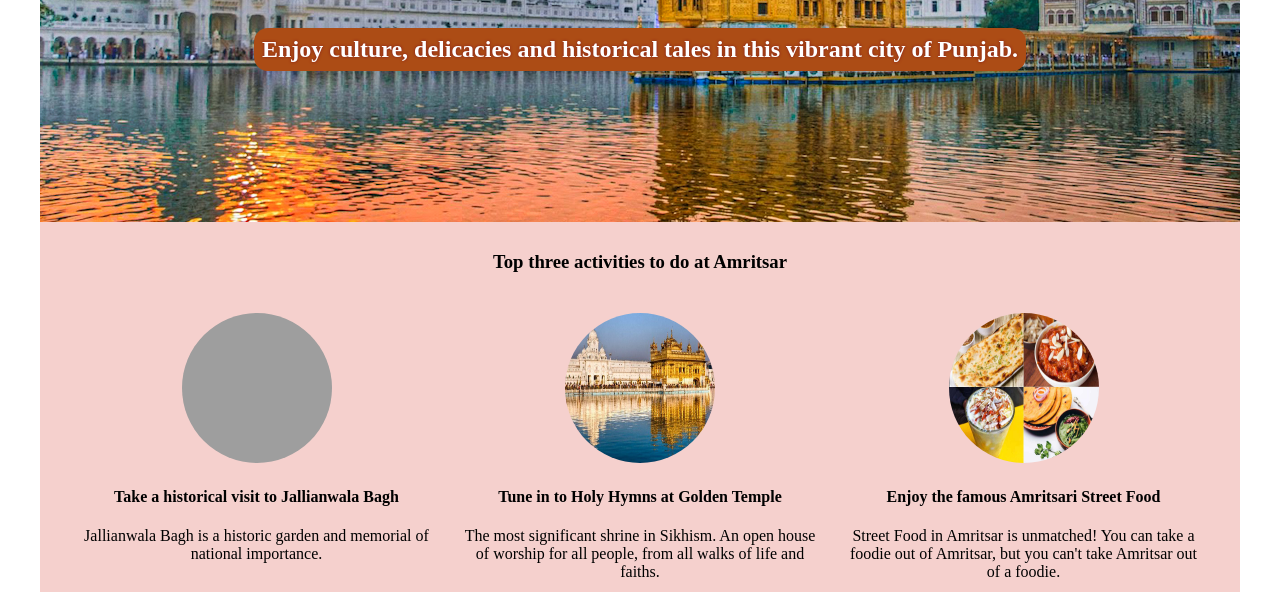
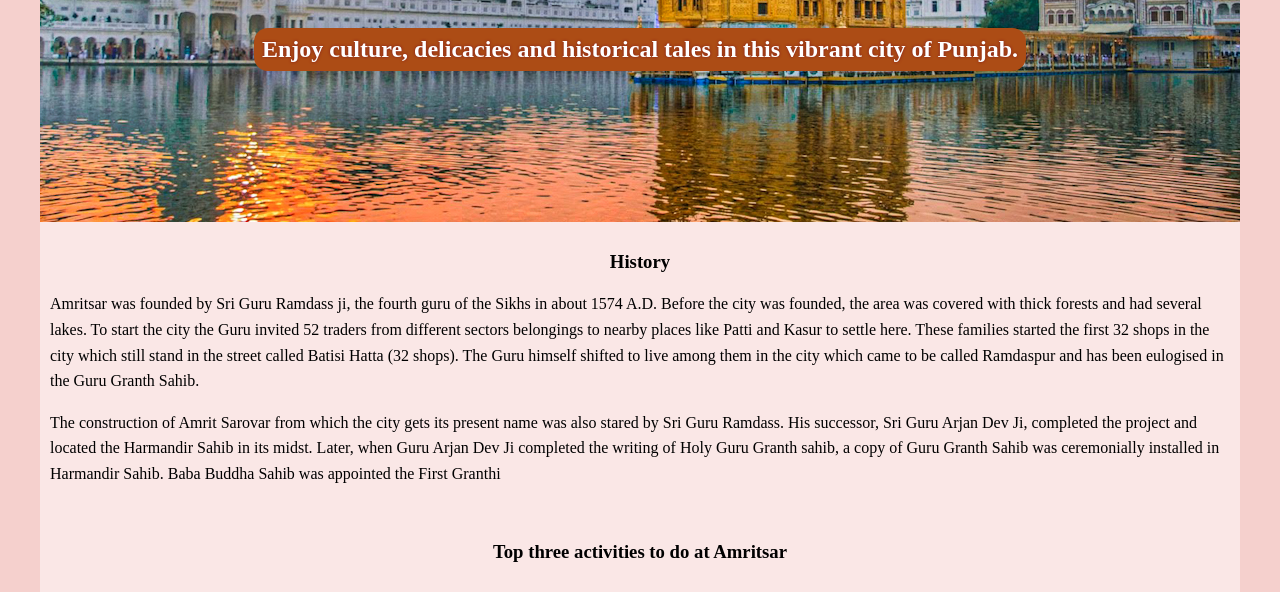
Before and after one commit to hennasingh/Hometown-Homepage, a plain HTML site: page index.html in a window 1280 px wide. Shown: the part 208-800 px from the top of the page. Drawn offline with Linux system fonts and the light colour scheme; grey boxes are pictures that could not be loaded.

Commit message:
added history section , body background and text alignment

```diff
--- a/index.html
+++ b/index.html
@@ -11,6 +11,32 @@
                 <h1 id="hero-title">Visit Amritsar</h1>
                 <h2 id="hero-subtitle">Enjoy culture, delicacies and historical tales in this vibrant city of Punjab.</h2>
             </div>
+
+            <!-- Hometown History -->
+            <div id="history-layout">
+                <h3>History</h3>
+                <p class="history">
+                    Amritsar was founded by Sri Guru Ramdass ji, the fourth guru of the Sikhs in about 1574 A.D.
+                    Before the city was founded, the area was covered with thick forests and had several lakes.
+                    To start the city the Guru invited 52 traders from different sectors belongings to nearby places
+                    like Patti and Kasur to settle here. These families started the first 32 shops in the city which
+                    still stand in the street called Batisi Hatta (32 shops).
+
+                    The Guru himself shifted to live among them in the city which came to be called Ramdaspur and
+                     has been eulogised in the Guru Granth Sahib.
+                </p>
+                <p class="history">
+                    The construction of Amrit Sarovar from which the city gets its present name was also stared by
+                     Sri Guru Ramdass. His successor, Sri Guru Arjan Dev Ji, completed the project and located the
+                     Harmandir Sahib in its midst. Later, when Guru Arjan Dev Ji completed the writing of
+                     Holy Guru Granth sahib, a copy of Guru Granth Sahib was ceremonially installed in Harmandir Sahib.
+                    Baba Buddha Sahib was appointed the First Granthi
+                </p>
+
+
+
+            </div>
+
 
             <!-- ACTIVITIES SECTION -->
             <div id="activities">
--- a/styles.css
+++ b/styles.css
@@ -2,6 +2,7 @@
 body {
     margin:0px;
     text-align: center;
+    background-color: #F5D0CD;
 }
 
 #main {
@@ -44,7 +45,7 @@ body {
 }
 
 #activities {
-    background-color: #F5D0CD;
+    background-color: #FAE7E6;
     padding: 10px;
 
 }
@@ -61,6 +62,16 @@ body {
     flex-basis: 30%;
 }
 
+#history-layout {
+    background-color: #FAE7E6;
+    padding: 10px;
+}
+
+.history {
+    text-align: start;
+    line-height: 1.6rem;
+}
+
 #guide-avatar {
     width: 200px
 }
```
